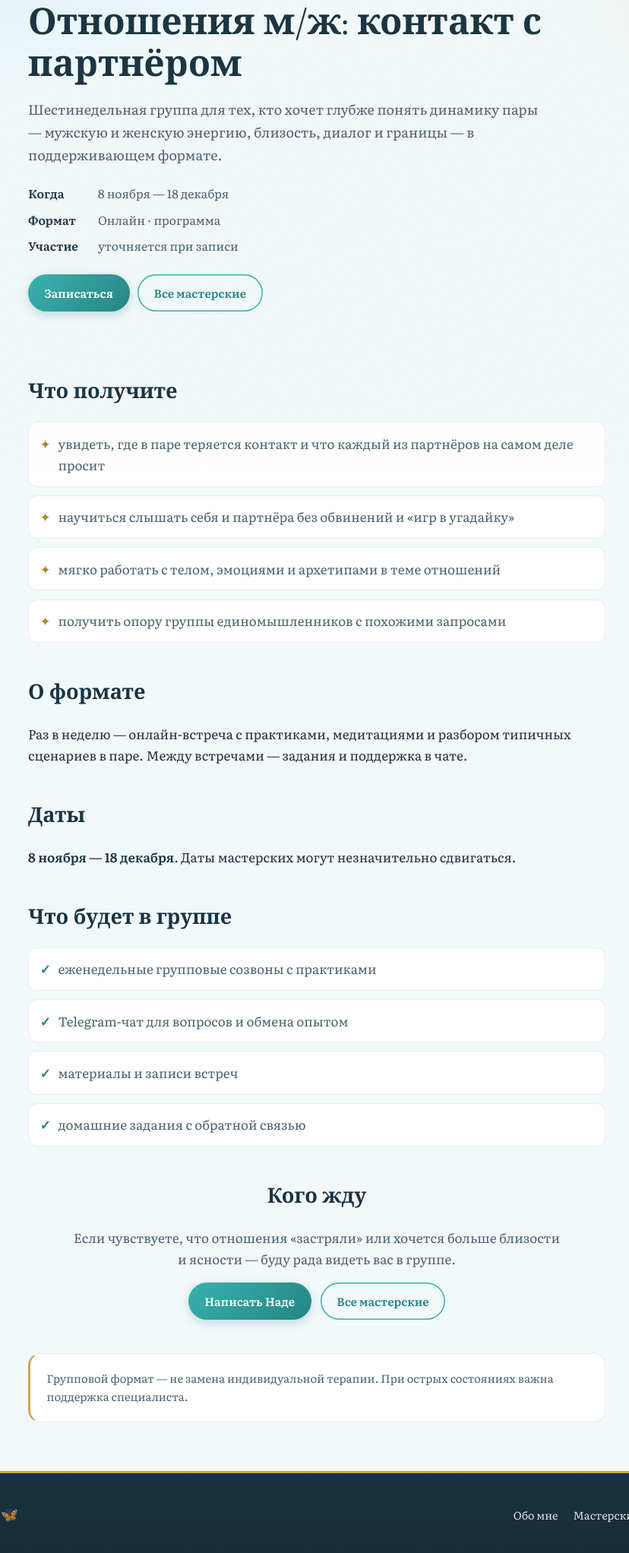
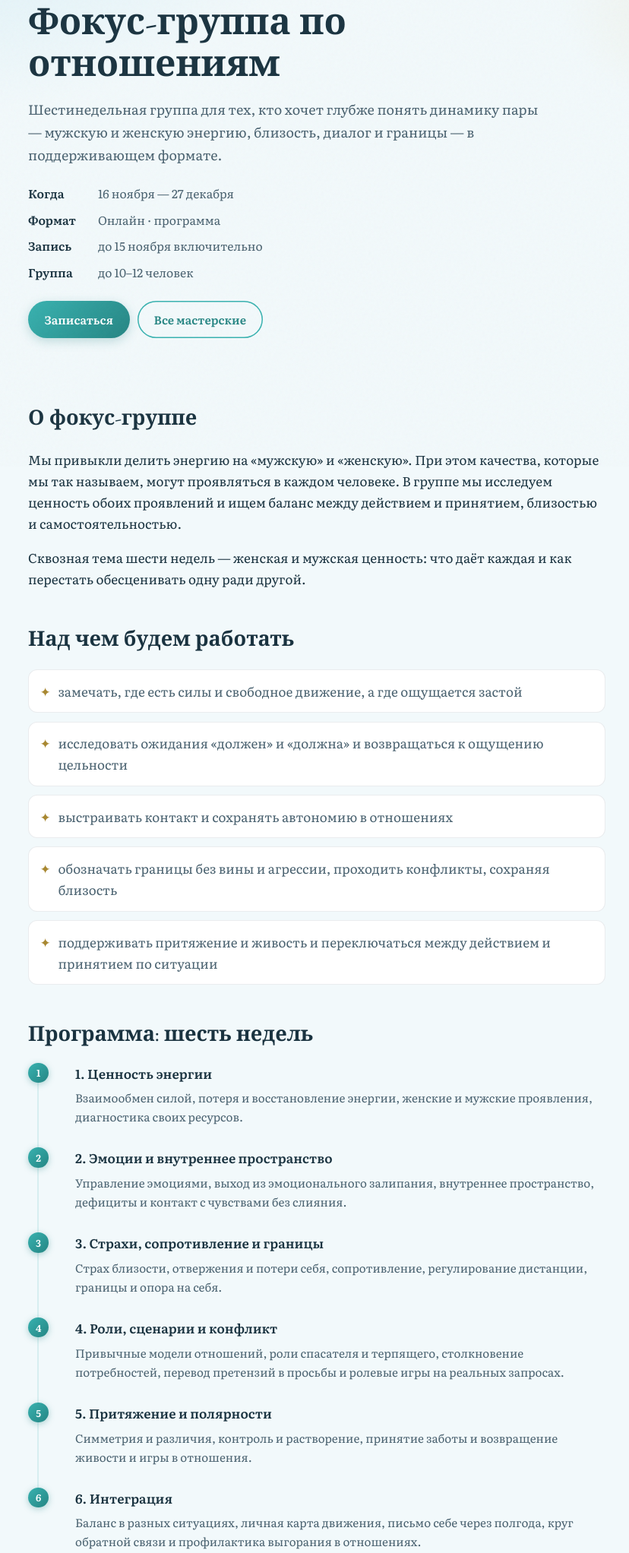
Before and after one commit to galileya2008-byte/nadezhda, a plain HTML site: page workshops/otnosheniya-muzhskaya-zhenskaya.html in a window 1280 px wide. Shown: the part 186-2230 px from the top of the page at 76% size, without its empty margins (223-1051 px from the left). Drawn offline with nearby package versions, Linux system fonts and the light colour scheme.

Commit message:
Update relationship focus group details

```diff
--- a/workshops/otnosheniya-muzhskaya-zhenskaya.html
+++ b/workshops/otnosheniya-muzhskaya-zhenskaya.html
@@ -18,8 +18,8 @@
     "@type": "Event",
     "name": "Мастерская по отношениям м/ж. Контакт с партнёром",
     "description": "Шестинедельная программа о контакте в паре: мужская и женская энергия, близость, диалог — в безопасном групповом формате.",
-    "startDate": "2026-11-08",
-    "endDate": "2026-12-18",
+    "startDate": "2026-11-16",
+    "endDate": "2026-12-27",
     "eventAttendanceMode": "https://schema.org/OnlineEventAttendanceMode",
     "eventStatus": "https://schema.org/EventScheduled",
     "organizer": { "@type": "Person", "name": "Надежда Родионова", "url": "https://nadyarodionova.ru/" }
@@ -48,15 +48,16 @@
       <div class="container workshop-detail-hero-inner">
         <p class="breadcrumb"><a href="../index.html">Главная</a> / <a href="index.html">Мастерские</a> / Отношения м/ж: контакт с партнёром</p>
         <p class="eyebrow">Онлайн · 6 недель</p>
-        <h1>Отношения м/ж: контакт с партнёром</h1>
+        <h1>Фокус-группа по отношениям</h1>
         <p class="workshop-detail-lead">Шестинедельная группа для тех, кто хочет глубже понять динамику пары — мужскую и женскую энергию, близость, диалог и границы — в поддерживающем формате.</p>
         <ul class="workshop-facts">
-          <li><strong>Когда</strong> 8 ноября — 18 декабря</li>
+          <li><strong>Когда</strong> 16 ноября — 27 декабря</li>
           <li><strong>Формат</strong> Онлайн · программа</li>
-          <li><strong>Участие</strong> уточняется при записи</li>
+          <li><strong>Запись</strong> до 15 ноября включительно</li>
+          <li><strong>Группа</strong> до 10–12 человек</li>
         </ul>
         <div class="workshop-actions">
-          <a class="btn" href="https://t.me/nadya_rodionova?text=%D0%97%D0%B4%D1%80%D0%B0%D0%B2%D1%81%D1%82%D0%B2%D1%83%D0%B9%D1%82%D0%B5!%20%D0%A5%D0%BE%D1%87%D1%83%20%D0%B7%D0%B0%D0%BF%D0%B8%D1%81%D0%B0%D1%82%D1%8C%D1%81%D1%8F%20%D0%BD%D0%B0%20%D0%BC%D0%B0%D1%81%D1%82%D0%B5%D1%80%D1%81%D0%BA%D1%83%D1%8E%20%C2%AB%D0%9E%D1%82%D0%BD%D0%BE%D1%88%D0%B5%D0%BD%D0%B8%D1%8F%20%D0%BC%2F%D0%B6.%20%D0%9A%D0%BE%D0%BD%D1%82%D0%B0%D0%BA%D1%82%20%D1%81%20%D0%BF%D0%B0%D1%80%D1%82%D0%BD%D1%91%D1%80%D0%BE%D0%BC%C2%BB%20(8%20%D0%BD%D0%BE%D1%8F%D0%B1%D1%80%D1%8F%20%E2%80%94%2018%20%D0%B4%D0%B5%D0%BA%D0%B0%D0%B1%D1%80%D1%8F)." target="_blank" rel="noopener">Записаться</a>
+          <a class="btn" href="https://t.me/nadya_rodionova" target="_blank" rel="noopener">Записаться</a>
           <a class="btn btn-ghost" href="index.html">Все мастерские</a>
         </div>
       </div>
@@ -64,40 +65,69 @@
 
     <div class="container workshop-detail-body">
       <section class="workshop-block">
-        <h2>Что получите</h2>
+        <h2>О фокус-группе</h2>
+        <p>Мы привыкли делить энергию на «мужскую» и «женскую». При этом качества, которые мы так называем, могут проявляться в каждом человеке. В группе мы исследуем ценность обоих проявлений и ищем баланс между действием и принятием, близостью и самостоятельностью.</p>
+        <p>Сквозная тема шести недель — женская и мужская ценность: что даёт каждая и как перестать обесценивать одну ради другой.</p>
+      </section>
+
+      <section class="workshop-block">
+        <h2>Над чем будем работать</h2>
         <ul class="workshop-outcomes">
-          <li>увидеть, где в паре теряется контакт и что каждый из партнёров на самом деле просит</li>
-          <li>научиться слышать себя и партнёра без обвинений и «игр в угадайку»</li>
-          <li>мягко работать с телом, эмоциями и архетипами в теме отношений</li>
-          <li>получить опору группы единомышленников с похожими запросами</li>
+          <li>замечать, где есть силы и свободное движение, а где ощущается застой</li>
+          <li>исследовать ожидания «должен» и «должна» и возвращаться к ощущению цельности</li>
+          <li>выстраивать контакт и сохранять автономию в отношениях</li>
+          <li>обозначать границы без вины и агрессии, проходить конфликты, сохраняя близость</li>
+          <li>поддерживать притяжение и живость и переключаться между действием и принятием по ситуации</li>
         </ul>
       </section>
 
       <section class="workshop-block">
-        <h2>О формате</h2>
-        <p>Раз в неделю — онлайн-встреча с практиками, медитациями и разбором типичных сценариев в паре. Между встречами — задания и поддержка в чате.</p>
+        <h2>Программа: шесть недель</h2>
+        <ol class="steps">
+          <li><strong>1. Ценность энергии</strong><p>Взаимообмен силой, потеря и восстановление энергии, женские и мужские проявления, диагностика своих ресурсов.</p></li>
+          <li><strong>2. Эмоции и внутреннее пространство</strong><p>Управление эмоциями, выход из эмоционального залипания, внутреннее пространство, дефициты и контакт с чувствами без слияния.</p></li>
+          <li><strong>3. Страхи, сопротивление и границы</strong><p>Страх близости, отвержения и потери себя, сопротивление, регулирование дистанции, границы и опора на себя.</p></li>
+          <li><strong>4. Роли, сценарии и конфликт</strong><p>Привычные модели отношений, роли спасателя и терпящего, столкновение потребностей, перевод претензий в просьбы и ролевые игры на реальных запросах.</p></li>
+          <li><strong>5. Притяжение и полярности</strong><p>Симметрия и различия, контроль и растворение, принятие заботы и возвращение живости и игры в отношения.</p></li>
+          <li><strong>6. Интеграция</strong><p>Баланс в разных ситуациях, личная карта движения, письмо себе через полгода, круг обратной связи и профилактика выгорания в отношениях.</p></li>
+        </ol>
+        <p>Программа и темп могут корректироваться ведущей с учётом групповой динамики и особенностей участников.</p>
       </section>
 
       <section class="workshop-block">
-        <h2>Даты</h2>
-        <p><strong>8 ноября — 18 декабря</strong>. Даты мастерских могут незначительно сдвигаться.</p>
+        <h2>Даты и формат</h2>
+        <p>Вход в группу открыт с 8 ноября; записаться можно до <strong>15 ноября включительно</strong>. В это время знакомимся и настраиваемся. Работа проходит <strong>с 16 ноября по 27 декабря 2026 года</strong>. Мини-группа — до 10–12 человек.</p>
+        <p>Новые задания выходят по понедельникам и четвергам; задания и дневник наблюдений ведутся ежедневно. Совместные созвоны с практиками, обсуждением и обратной связью — по понедельникам и четвергам ориентировочно в 20:00. Часовой пояс уточняется при записи.</p>
       </section>
 
       <section class="workshop-block">
-        <h2>Что будет в группе</h2>
+        <h2>Что входит</h2>
         <ul class="workshop-includes">
-          <li>еженедельные групповые созвоны с практиками</li>
-          <li>Telegram-чат для вопросов и обмена опытом</li>
-          <li>материалы и записи встреч</li>
-          <li>домашние задания с обратной связью</li>
+          <li>Telegram-канал с заданиями, организационной информацией и записями медитаций</li>
+          <li>Telegram-чат для обсуждений, вопросов и дополнительных практик</li>
+          <li>домашние задания по практикам и техникам с проверкой и личной обратной связью Нади</li>
+          <li>записи общих видеовстреч с практиками и рекомендациями</li>
         </ul>
+      </section>
+
+      <section class="workshop-block">
+        <h2>Варианты участия</h2>
+        <p><strong>Практик — 25 000 ₽.</strong> Все материалы группы, встречи и обратная связь.</p>
+        <p><strong>Вип-практик — 50 000 ₽.</strong> Всё из тарифа «Практик» и две индивидуальные терапевтические сессии по 1–1,5 часа для работы с запросами по отношениям.</p>
+        <p>Возможна еженедельная оплата: 6 000 ₽ для «Практика» и 12 000 ₽ для «Вип-практика». Количество платежей и итоговую сумму уточняйте при записи.</p>
+      </section>
+
+      <section class="workshop-block">
+        <h2>Бонусы</h2>
+        <p><strong>Для всех:</strong> авторская медитация «Обретение целостности в партнёрстве» и скидка 25% на участие в любой мастерской 2026 года.</p>
+        <p><strong>Для вип-практиков дополнительно:</strong> 90 дней поддержки по практикам и консультация по композиту — совместной жизни и деятельности — с партнёром по семье или бизнесу.</p>
       </section>
 
       <section class="workshop-block workshop-invite">
         <h2>Кого жду</h2>
         <p>Если чувствуете, что отношения «застряли» или хочется больше близости и ясности — буду рада видеть вас в группе.</p>
         <p class="center hero-cta-row">
-          <a class="btn" href="https://t.me/nadya_rodionova?text=%D0%97%D0%B4%D1%80%D0%B0%D0%B2%D1%81%D1%82%D0%B2%D1%83%D0%B9%D1%82%D0%B5!%20%D0%A5%D0%BE%D1%87%D1%83%20%D0%B7%D0%B0%D0%BF%D0%B8%D1%81%D0%B0%D1%82%D1%8C%D1%81%D1%8F%20%D0%BD%D0%B0%20%D0%BC%D0%B0%D1%81%D1%82%D0%B5%D1%80%D1%81%D0%BA%D1%83%D1%8E%20%C2%AB%D0%9E%D1%82%D0%BD%D0%BE%D1%88%D0%B5%D0%BD%D0%B8%D1%8F%20%D0%BC%2F%D0%B6.%20%D0%9A%D0%BE%D0%BD%D1%82%D0%B0%D0%BA%D1%82%20%D1%81%20%D0%BF%D0%B0%D1%80%D1%82%D0%BD%D1%91%D1%80%D0%BE%D0%BC%C2%BB%20(8%20%D0%BD%D0%BE%D1%8F%D0%B1%D1%80%D1%8F%20%E2%80%94%2018%20%D0%B4%D0%B5%D0%BA%D0%B0%D0%B1%D1%80%D1%8F)." target="_blank" rel="noopener">Написать Наде</a>
+          <a class="btn" href="https://t.me/nadya_rodionova" target="_blank" rel="noopener">Написать Наде</a>
           <a class="btn btn-ghost" href="index.html">Все мастерские</a>
         </p>
       </section>
```
